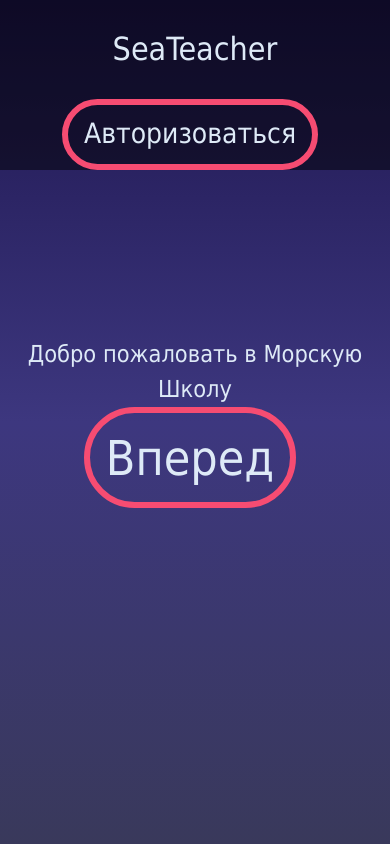
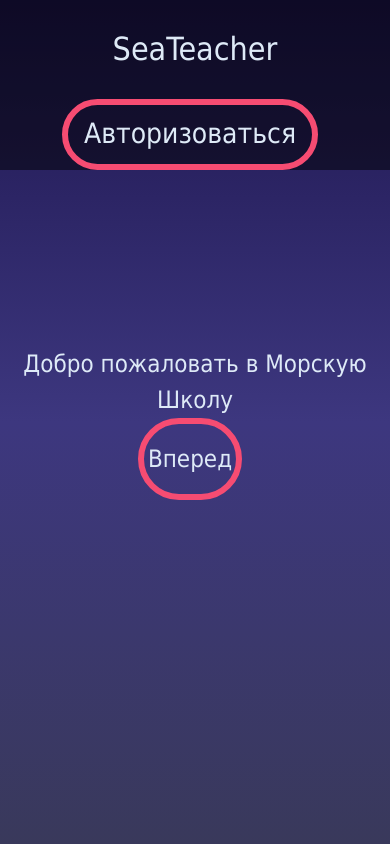
Before and after one commit to colornew/SeaTeacher, a Flask app: page / in a window 390 px wide. Run offline with Flask 2, Linux system fonts and the light colour scheme; parts of the project's set-up code (start-up, migrations or seed data) failed here and were passed over.

Commit message:
Add adaptation for main page

```diff
--- a/static/css/main.css
+++ b/static/css/main.css
@@ -57,8 +57,28 @@ main .button {
 }
 
 @media (max-width: 600px) {
-
     body {
         overflow-y: auto;
     }
+
+    .welcome-string {
+        font-size: 8vw;
+    }
+
+    main .button {
+        font-size: x-large;
+        padding: 1vh 2vw 1vh 2vw;
+    }
 }
+
+@media (max-width: 400px) {
+    main .button {
+        font-size: x-large;
+        padding: 2vh 1vw 2vh 1vw;
+    }
+    .welcome-string {
+        font-size: x-large;
+    }
+
+
+}
```
